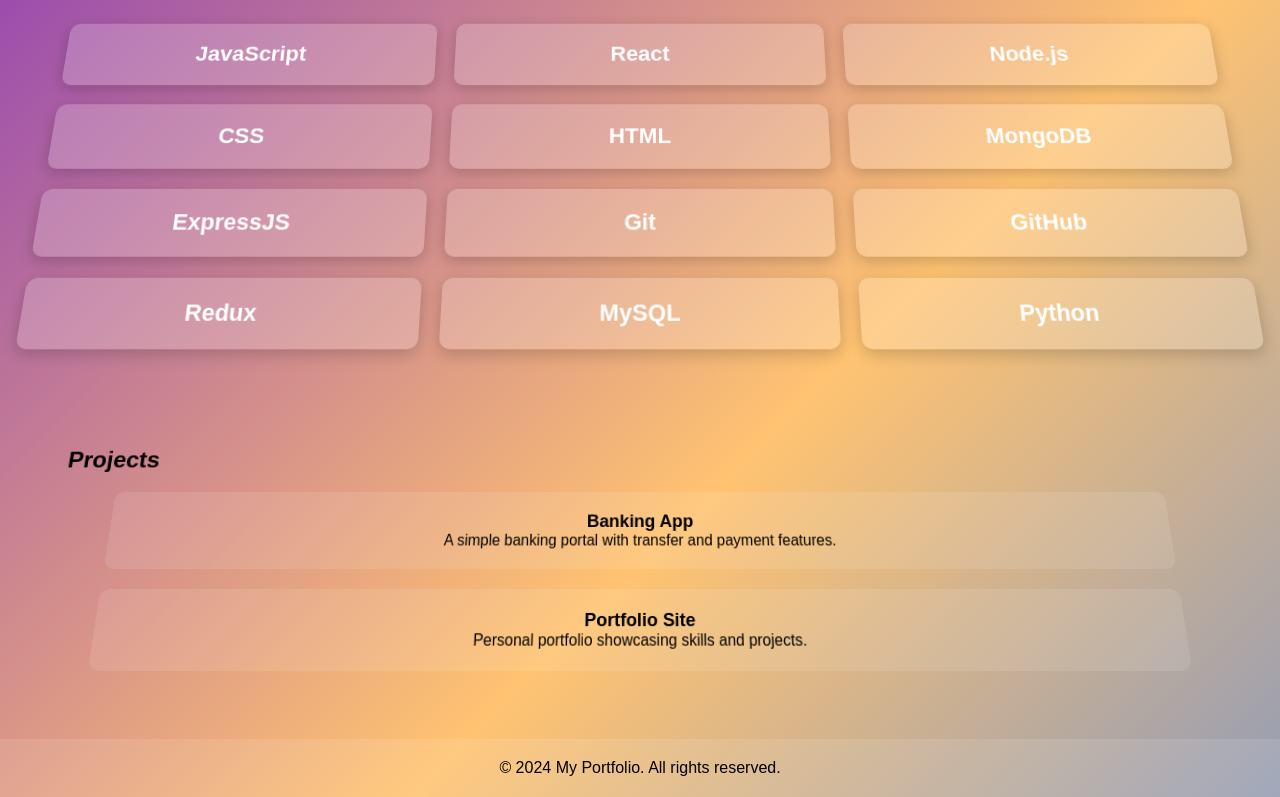
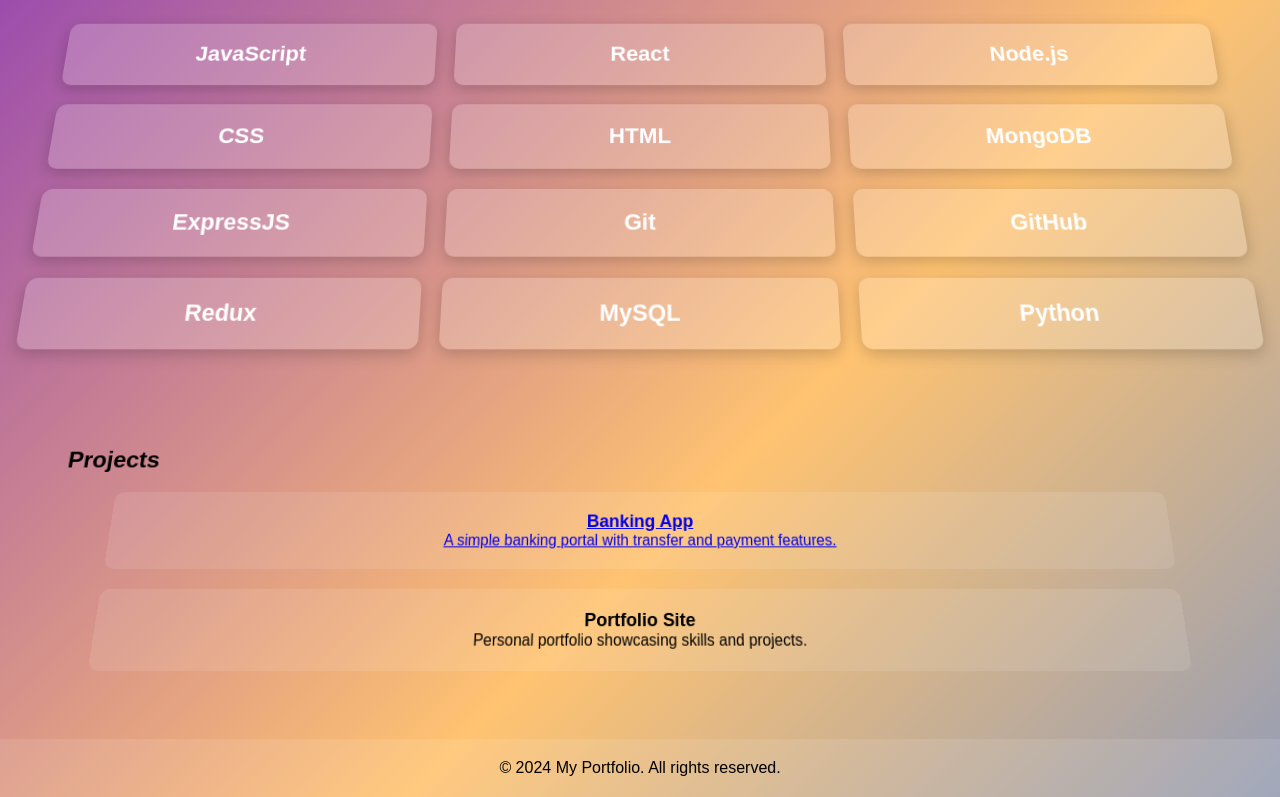
Before and after one commit to hosthabib/MynewPortfolio, a React (Create React App) app: page / in a window 1280 px wide. Shown: the part 647-1444 px from the top of the page. Built offline with nearby package versions, Linux system fonts and the light colour scheme.

Commit message:
Update Projects.js

```diff
--- a/src/components/Projects.js
+++ b/src/components/Projects.js
@@ -11,10 +11,14 @@ function Projects() {
       <h2>Projects</h2>
       <div className="projects-grid">
         {projects.map((project, index) => (
+          <a
+            href={project.link}
+            target="_blank" >
           <div className="project-card" key={index}>
             <h3>{project.title}</h3>
             <p>{project.description}</p>
           </div>
+          </a>
         ))}
       </div>
     </section>
```
